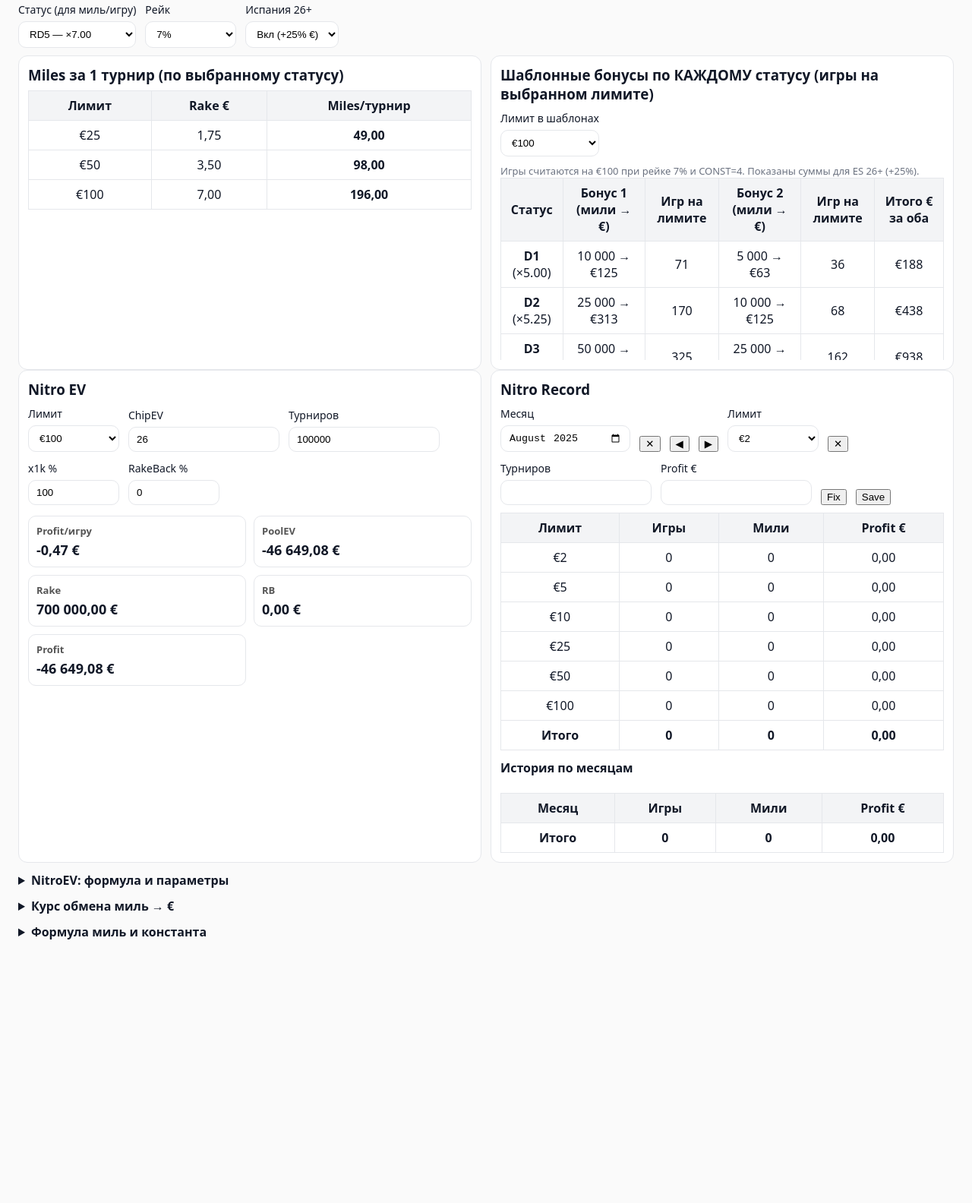
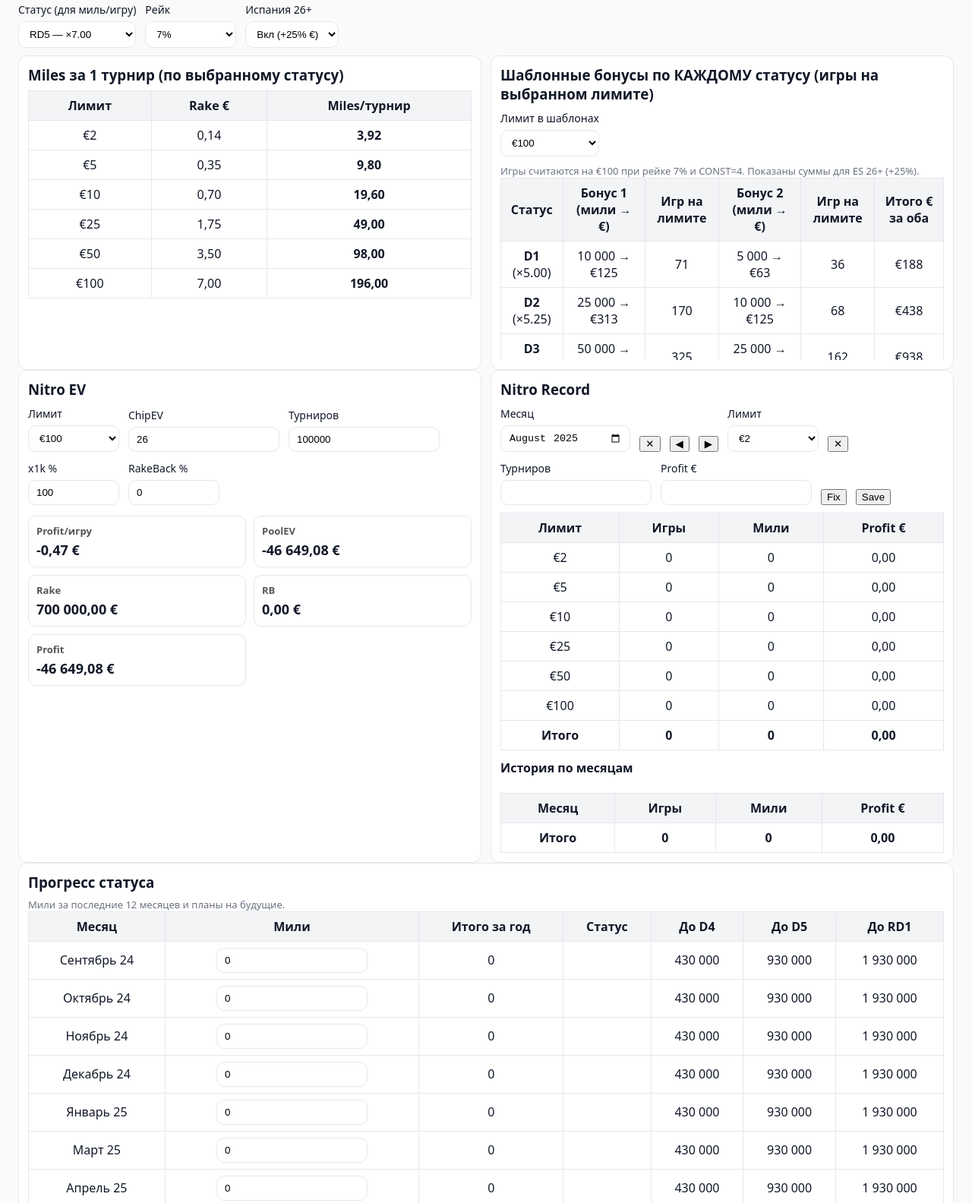
Before and after one commit to Ketamin25/Profit-2-, a plain HTML site: page index.html in a window 1280 px wide. Shown: the part 76-1660 px from the top of the page at 76% size. Before the commit the page ends 1338 px from the top, so only its background shows below. Drawn offline with Linux system fonts and the light colour scheme.

Commit message:
Add low-stakes limits and status progression

```diff
--- a/index.html
+++ b/index.html
@@ -83,6 +83,9 @@
     <div class="row">
       <label>Лимит в шаблонах
         <select id="limit">
+          <option value="2">€2</option>
+          <option value="5">€5</option>
+          <option value="10">€10</option>
           <option value="25">€25</option>
           <option value="50">€50</option>
           <option value="100" selected>€100</option>
@@ -115,6 +118,9 @@
     <div class="row">
       <label>Лимит
         <select id="ne_limit">
+          <option value="2">€2</option>
+          <option value="5">€5</option>
+          <option value="10">€10</option>
           <option value="25">€25</option>
           <option value="50">€50</option>
           <option value="100" selected>€100</option>
@@ -191,6 +197,17 @@
 </div>
 </div>
 
+<div class="card" id="statusCard">
+  <h3>Прогресс статуса</h3>
+  <div class="muted">Мили за последние 12 месяцев и планы на будущие.</div>
+  <table>
+    <thead>
+      <tr><th>Месяц</th><th>Мили</th><th>Итого за год</th><th>Статус</th><th>До D4</th><th>До D5</th><th>До RD1</th></tr>
+    </thead>
+    <tbody id="sp_rows"></tbody>
+  </table>
+</div>
+
 <!-- NitroEV formula/details -->
 <details id="ne_details">
   <summary>NitroEV: формула и параметры</summary>
@@ -259,13 +276,12 @@
     const esPlus = document.getElementById('esPlus').value==='1';
 
     // Miles/турнир
-    const mp25  = milesPerGame(25,  rakePct, kconst, st.mult);
-    const mp50  = milesPerGame(50,  rakePct, kconst, st.mult);
-    const mp100 = milesPerGame(100, rakePct, kconst, st.mult);
-    document.getElementById('milesRows').innerHTML =
-      `<tr><td>€25</td><td class="mono">${fmt(25*rakePct/100,2)}</td><td class="mono"><b>${fmt(mp25,2)}</b></td></tr>
-       <tr><td>€50</td><td class="mono">${fmt(50*rakePct/100,2)}</td><td class="mono"><b>${fmt(mp50,2)}</b></td></tr>
-       <tr><td>€100</td><td class="mono">${fmt(100*rakePct/100,2)}</td><td class="mono"><b>${fmt(mp100,2)}</b></td></tr>`;
+    const buyins=[2,5,10,25,50,100];
+    const milesRows=buyins.map(B=>{
+      const mpg=milesPerGame(B, rakePct, kconst, st.mult);
+      return `<tr><td>€${B}</td><td class="mono">${fmt(B*rakePct/100,2)}</td><td class="mono"><b>${fmt(mpg,2)}</b></td></tr>`;
+    }).join('');
+    document.getElementById('milesRows').innerHTML = milesRows;
 
     // Шаблонные бонусы
     document.getElementById('bonusNote').textContent =
@@ -410,8 +426,72 @@
   nr_render();
   nr_renderHistory();
 
+  /* ====== Прогресс статуса ====== */
+  const SP_THRESH={D4:430000,D5:930000,RD1:1930000};
+  const SP_DATA=JSON.parse(localStorage.getItem('sp_data')||'{}');
+  const SP_MONTHS=[];
+  (function(){
+    const d=new Date();
+    d.setMonth(d.getMonth()-11);
+    for(let i=0;i<24;i++){ SP_MONTHS.push(d.toISOString().slice(0,7)); d.setMonth(d.getMonth()+1); }
+  })();
+
+  function sp_render(){
+    const body=document.getElementById('sp_rows');
+    let rows="", rolling=0;
+    for(let i=0;i<SP_MONTHS.length;i++){
+      const m=SP_MONTHS[i];
+      const val=no(SP_DATA[m]);
+      rolling+=val;
+      if(i>=12) rolling-=no(SP_DATA[SP_MONTHS[i-12]]);
+      const total=rolling;
+      const status= total>=SP_THRESH.RD1?'RD1': total>=SP_THRESH.D5?'D5': total>=SP_THRESH.D4?'D4': total>=330000?'D3':'';
+      rows+=`<tr><td>${fmtMonth(m)}</td><td><input type="number" data-month="${m}" value="${val}"></td><td class="mono">${fmt(total)}</td><td>${status}</td><td class="mono">${fmt(Math.max(0,SP_THRESH.D4-total))}</td><td class="mono">${fmt(Math.max(0,SP_THRESH.D5-total))}</td><td class="mono">${fmt(Math.max(0,SP_THRESH.RD1-total))}</td></tr>`;
+    }
+    body.innerHTML=rows;
+    body.querySelectorAll('input').forEach(inp=>inp.addEventListener('input',sp_update));
+  }
+
+  function sp_update(e){
+    const m=e.target.dataset.month; SP_DATA[m]=no(e.target.value);
+    localStorage.setItem('sp_data',JSON.stringify(SP_DATA));
+    sp_render();
+  }
+
+  sp_render();
+
   /* ====== Nitro EV (неймспейс ne_*) ====== */
   const NE_PROBS = {
+    2: [
+      {m:1000,  p:100/1e7,  type:"icm"},
+      {m:100,   p:2000/1e7, type:"icm"},
+      {m:50,    p:10000/1e7,type:"icm"},
+      {m:10,    p:150000/1e7,type:"wta"},
+      {m:5,     p:400000/1e7,type:"wta"},
+      {m:4,     p:825000/1e7,type:"wta"},
+      {m:3,     p:2674220/1e7,type:"wta"},
+      {m:2,     p:5938670/1e7,type:"wta"},
+    ],
+    5: [
+      {m:1000,  p:100/1e7,  type:"icm"},
+      {m:100,   p:2000/1e7, type:"icm"},
+      {m:50,    p:10000/1e7,type:"icm"},
+      {m:10,    p:150000/1e7,type:"wta"},
+      {m:5,     p:400000/1e7,type:"wta"},
+      {m:4,     p:825000/1e7,type:"wta"},
+      {m:3,     p:2674220/1e7,type:"wta"},
+      {m:2,     p:5938670/1e7,type:"wta"},
+    ],
+    10: [
+      {m:1000,  p:100/1e7,  type:"icm"},
+      {m:100,   p:2000/1e7, type:"icm"},
+      {m:50,    p:10000/1e7,type:"icm"},
+      {m:10,    p:150000/1e7,type:"wta"},
+      {m:5,     p:400000/1e7,type:"wta"},
+      {m:4,     p:825000/1e7,type:"wta"},
+      {m:3,     p:2674220/1e7,type:"wta"},
+      {m:2,     p:5938670/1e7,type:"wta"},
+    ],
     25: [
       {m:1000,  p:100/1e7,  type:"icm"},
       {m:100,   p:2000/1e7, type:"icm"},
```
